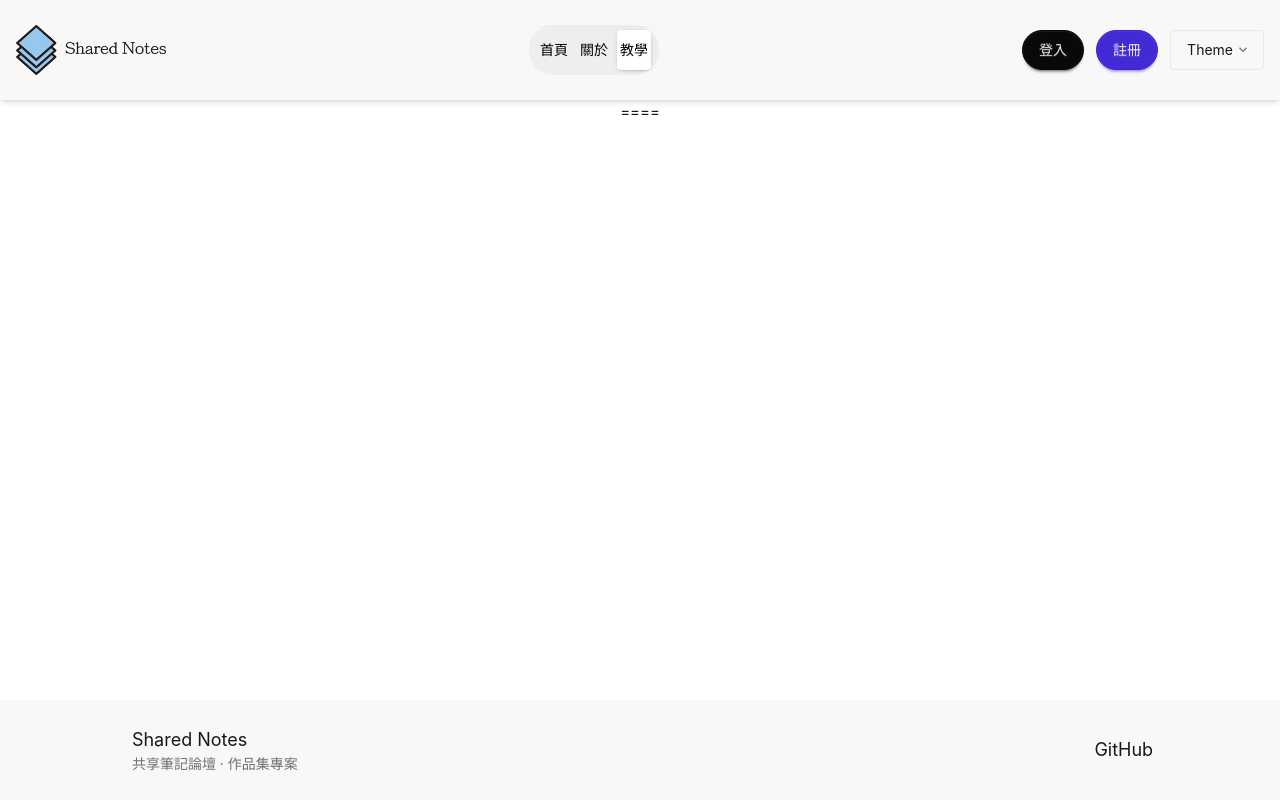
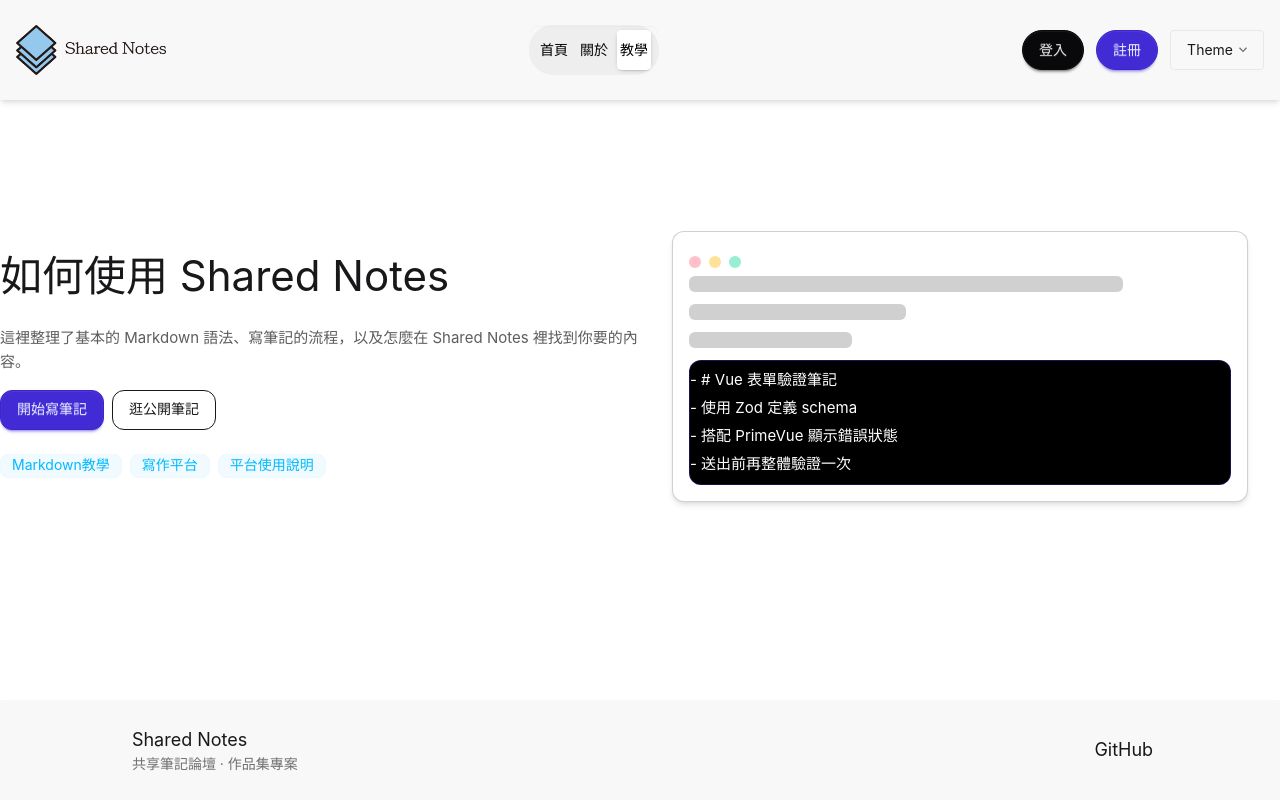
Before and after one commit to Chouwill/Shared-Notes, a Vue app: page /teaching in a window 1280 px wide. Built offline with nearby package versions, Linux system fonts and the light colour scheme.

Commit message:
feat:add TeachingBanner UI Components

```diff
--- /dev/null
+++ b/src/components/TeachingPage/TeachingBanner.vue
@@ -0,0 +1,63 @@
+<script setup lang="ts"></script>
+
+<template>
+  <div
+    class="box mt-[500px] bg-base-100 text-center md:w-full h-[500px] flex md:flex-row flex-col md:gap-0 gap-4"
+  >
+    <!-- Left section -->
+    <div class="md:w-[50%] flex flex-col justify-center gap-3">
+      <h2 class="text-left md:text-[42px] text-base-content font-black">如何使用 Shared Notes</h2>
+
+      <p class="py-1 text-left text-base-content/70">
+        這裡整理了基本的 Markdown 語法、寫筆記的流程，以及怎麼在 Shared Notes 裡找到你要的內容。
+      </p>
+
+      <div class="flex gap-2">
+        <!-- 主按鈕：吃 theme.primary -->
+        <button class="btn btn-primary rounded-xl">開始寫筆記</button>
+
+        <!-- 副按鈕：使用 outline，不破壞背景 -->
+        <button class="btn btn-outline rounded-xl">逛公開筆記</button>
+      </div>
+
+      <div class="flex flex-row gap-2 py-3">
+        <div class="badge badge-soft badge-info">Markdown教學</div>
+        <div class="badge badge-soft badge-info">寫作平台</div>
+        <div class="badge badge-soft badge-info">平台使用說明</div>
+      </div>
+    </div>
+
+    <!-- Right section -->
+    <div class="md:w-[50%] w-full bg-base-100 h-auto flex items-center justify-center">
+      <div
+        class="noteCard border border-base-content/20 rounded-xl bg-base-100 shadow-md w-[90%] p-4"
+      >
+        <!-- macOS 頂部三顆點 -->
+        <div class="cardTop py-2 flex gap-2 mb-4">
+          <span class="block w-3 h-3 rounded-full bg-error/40"></span>
+          <span class="block w-3 h-3 rounded-full bg-warning/40"></span>
+          <span class="block w-3 h-3 rounded-full bg-success/40"></span>
+        </div>
+
+        <!-- Skeleton-like Body -->
+        <div class="cardBody flex flex-col gap-3">
+          <div class="h-4 rounded-md bg-base-content/20 pt-2 w-[80%]"></div>
+          <div class="h-4 rounded-md bg-base-content/20 w-[40%]"></div>
+          <div class="h-4 rounded-md bg-base-content/20 w-[30%]"></div>
+
+          <!-- 大區塊 -->
+          <div class="h-[125px] flex justify-start items-center rounded-xl bg-black border border-primary/40">
+            <div class="text-white text-left ">
+              <div class="flex flex-col gap-1">
+                <div class="line">- # Vue 表單驗證筆記</div>
+                <div class="line">- 使用 Zod 定義 schema</div>
+                <div class="line">- 搭配 PrimeVue 顯示錯誤狀態</div>
+                <div class="line">- 送出前再整體驗證一次</div>
+              </div>
+            </div>
+          </div>
+        </div>
+      </div>
+    </div>
+  </div>
+</template>
--- a/src/page/Teaching.vue
+++ b/src/page/Teaching.vue
@@ -1,6 +1,9 @@
-<script setup lang="ts"></script>
-
+<script setup lang="ts">
+import TeachingBanner from '@/components/TeachingPage/TeachingBanner.vue'
+</script>
 
 <template>
-  ====
+  <div class="md:w-full w-[85%] py-4 mx-auto flex flex-col gap-15  ">
+    <TeachingBanner />
+  </div>
 </template>
```
